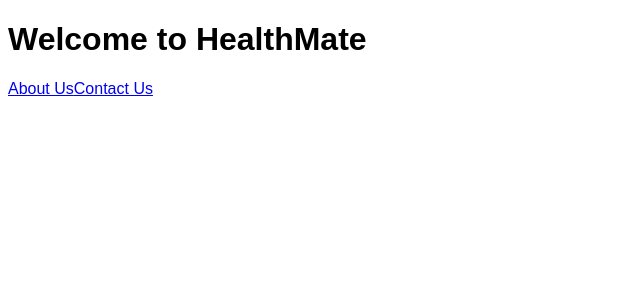
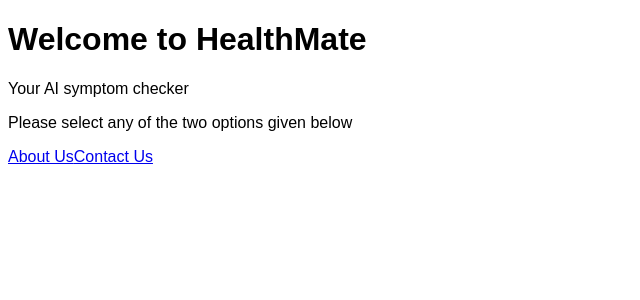
Before and after one commit to PoeticWater/HealthMateV2, a Next.js app: page / in a window 1280 px wide. Shown: the top 300 px of the page, without its empty margins (0-640 px from the left). Built offline with nearby package versions, Linux system fonts and the light colour scheme.

Commit message:
Final-Test

```diff
--- a/src/pages/index.js
+++ b/src/pages/index.js
@@ -5,9 +5,12 @@ export default function Home() {
     <div>
 
       <h1>Welcome to HealthMate</h1>
+      <p>Your AI symptom checker</p>
+      <p>Please select any of the two options given below</p>
 
       <nav>
         <Link href="/about">About Us</Link>
+
         <Link href="/contact">Contact Us</Link>
       </nav>
 
```
